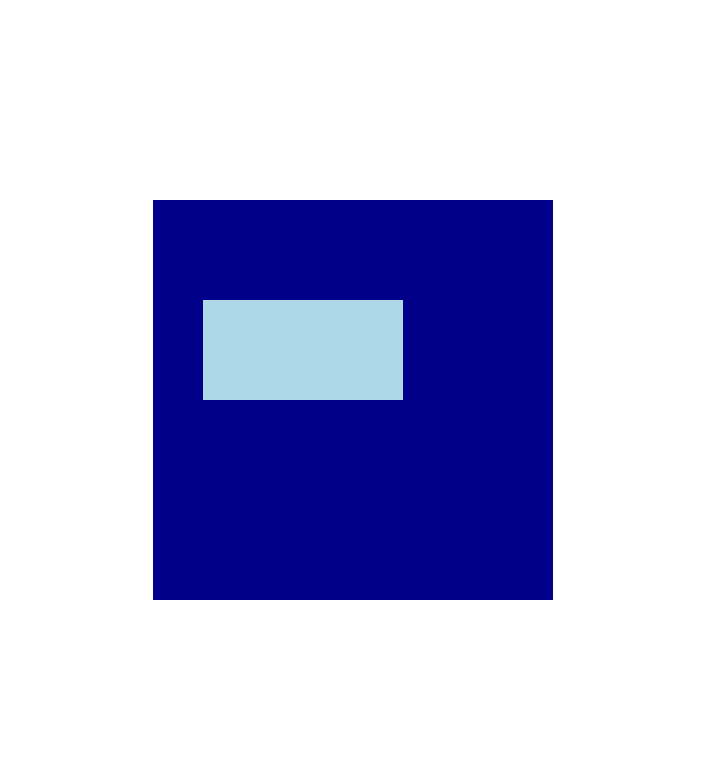
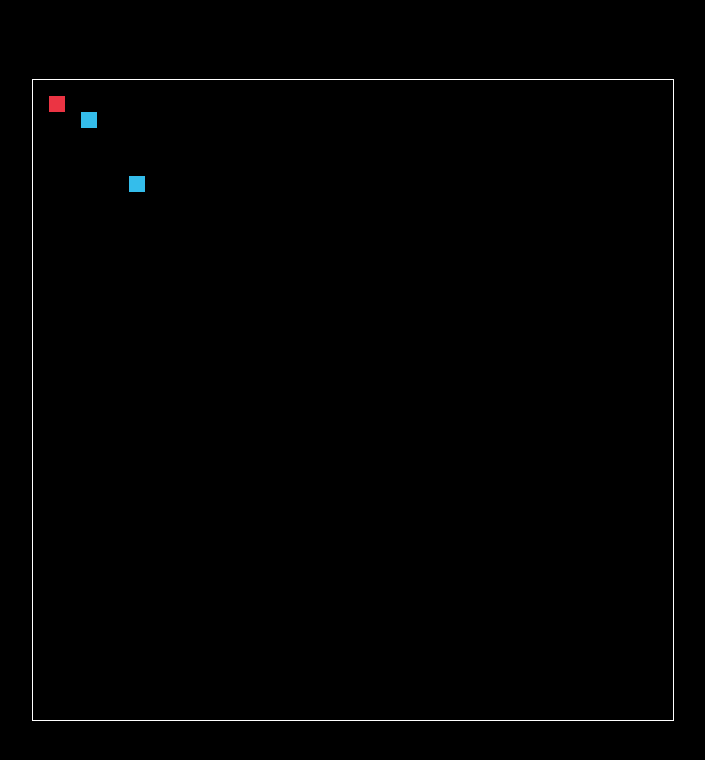
Before and after one commit to knarkzel/epidemic, a plain HTML site: page index.html in a window 1280 px wide. Shown: the whole page, without its empty margins (287-992 px from the left). Drawn offline with Linux system fonts and the light colour scheme.

Commit message:
infection

```diff
--- a/index.html
+++ b/index.html
@@ -6,6 +6,7 @@
     <title>Epidemic</title>
     <style>
       body {
+        background: black;
         display: flex;
         justify-content: center;
         align-items: center;
@@ -14,20 +15,32 @@
       }
 
       canvas {
-        background: darkblue;
+        border: 1px solid white;
       }
     </style>
   </head>
   <body>
-    <canvas id="screen" width="400" height="400"></canvas>
+    <canvas id="screen" width="640" height="640"></canvas>
     <script>
       // Get a reference to the canvas element
-      const canvas = document.getElementById("screen");
-      const ctx = canvas.getContext("2d");
+      const canvas = document.getElementById("screen")
+      const ctx = canvas.getContext("2d")
 
       // Draw the rectangle on the canvas
-      ctx.fillStyle = "lightblue";
-      ctx.fillRect(50, 100, 200, 100);
+      function drawPerson(x, y, infected) {
+        if (infected) {
+          ctx.fillStyle = "#34bdeb"
+        } else {
+          ctx.fillStyle = "#eb3443"
+        }
+        ctx.fillRect(x, y, 16, 16)
+      }
+
+      // Persons
+      let persons = [[16, 16, false], [48, 32, true], [96, 96, true]]
+      for (let person of persons) {
+        drawPerson(person[0], person[1], person[2])
+      }
     </script>
   </body>
 </html>
```
